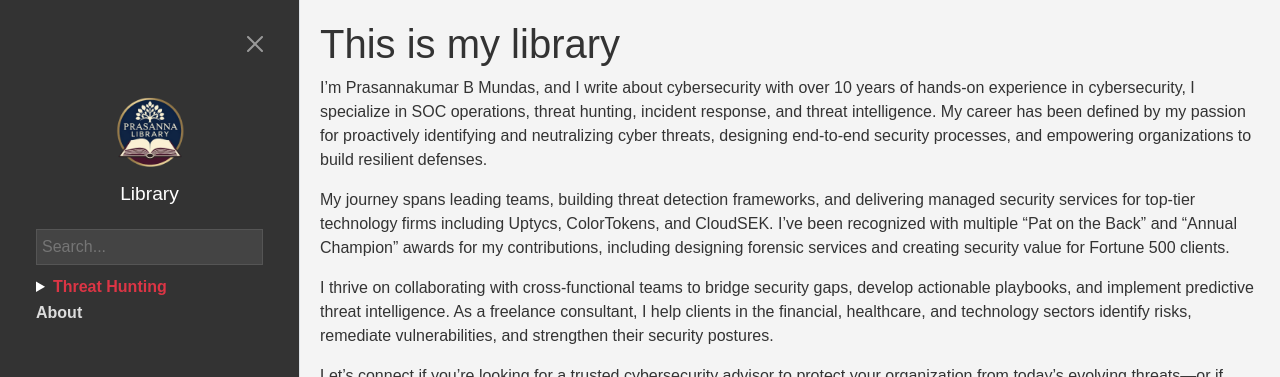
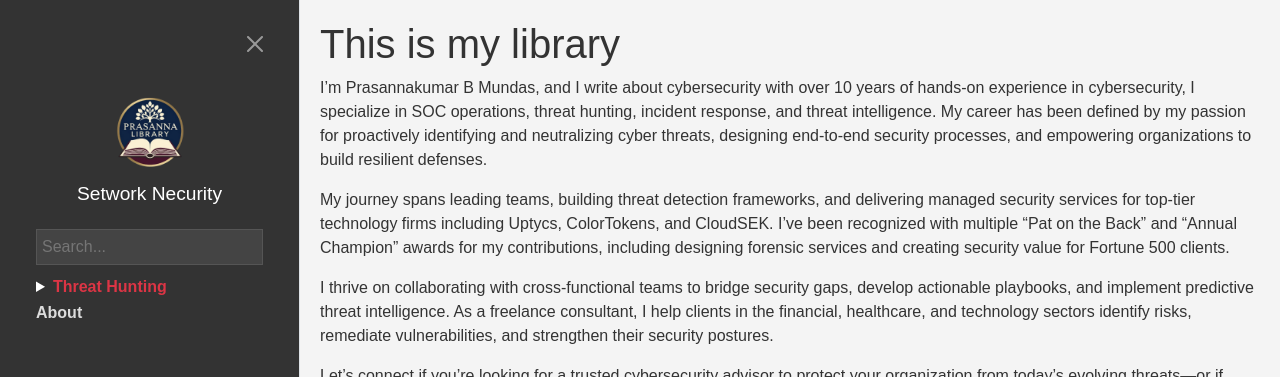
Before and after one commit to pbmundas/library, a Jekyll site: the page built from index.md, in a window 1280 px wide. Shown: the top 377 px of the page. Built offline with Jekyll 4.4.1, drawn with Linux system fonts in a browser that asks for light colours; comment, search, counter and statistics services are not loaded.

Commit message:
Update sidebar.html

```diff
--- a/_includes/sidebar.html
+++ b/_includes/sidebar.html
@@ -1,6 +1,6 @@
 <div class="logo">
   <a href="{{ site.baseurl }}/"><img src="{{ site.baseurl }}/assets/logo.png" alt="Logo"></a>
-  <div class="site-name"><a href="{{ site.baseurl }}/">Library</a></div>
+  <div class="site-name"><a href="{{ site.baseurl }}/">Setwork Necurity</a></div>
 </div>
 <div class="search">
   <input type="text" id="search-input" placeholder="Search...">
```
